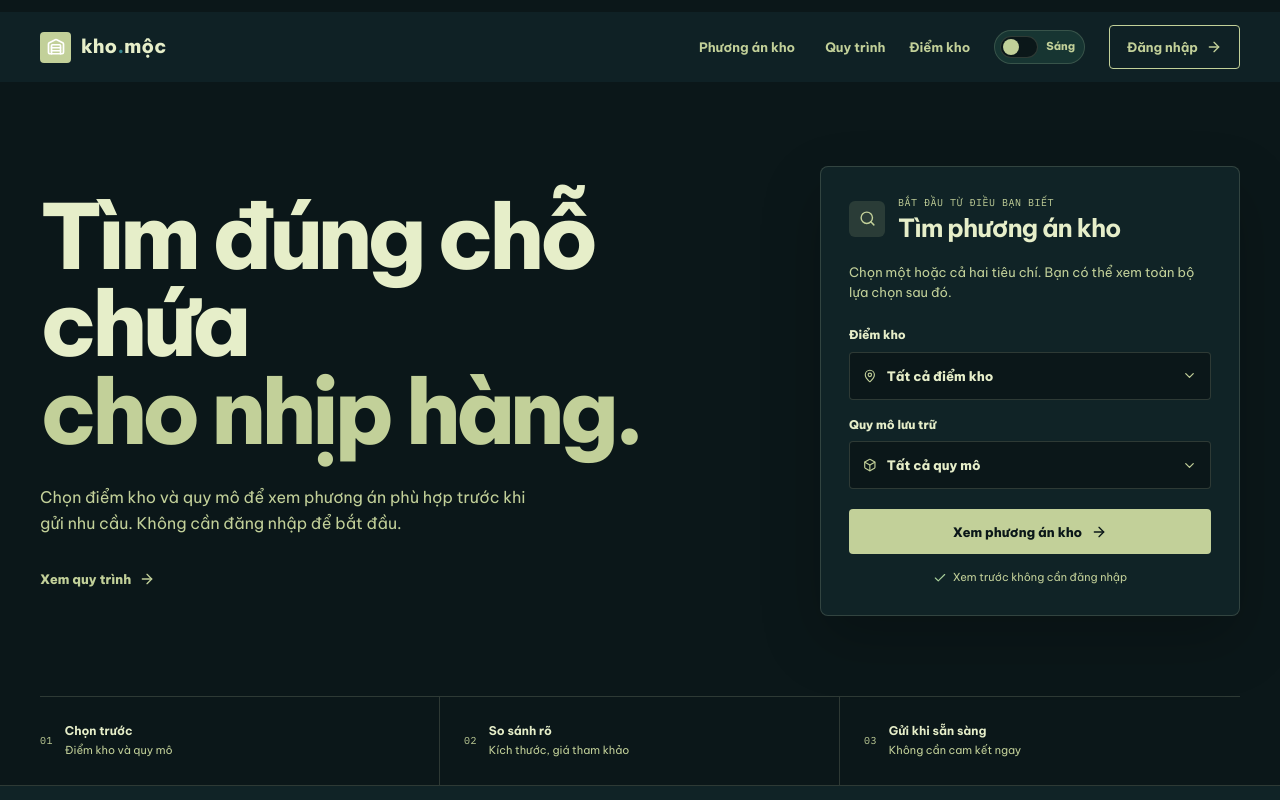
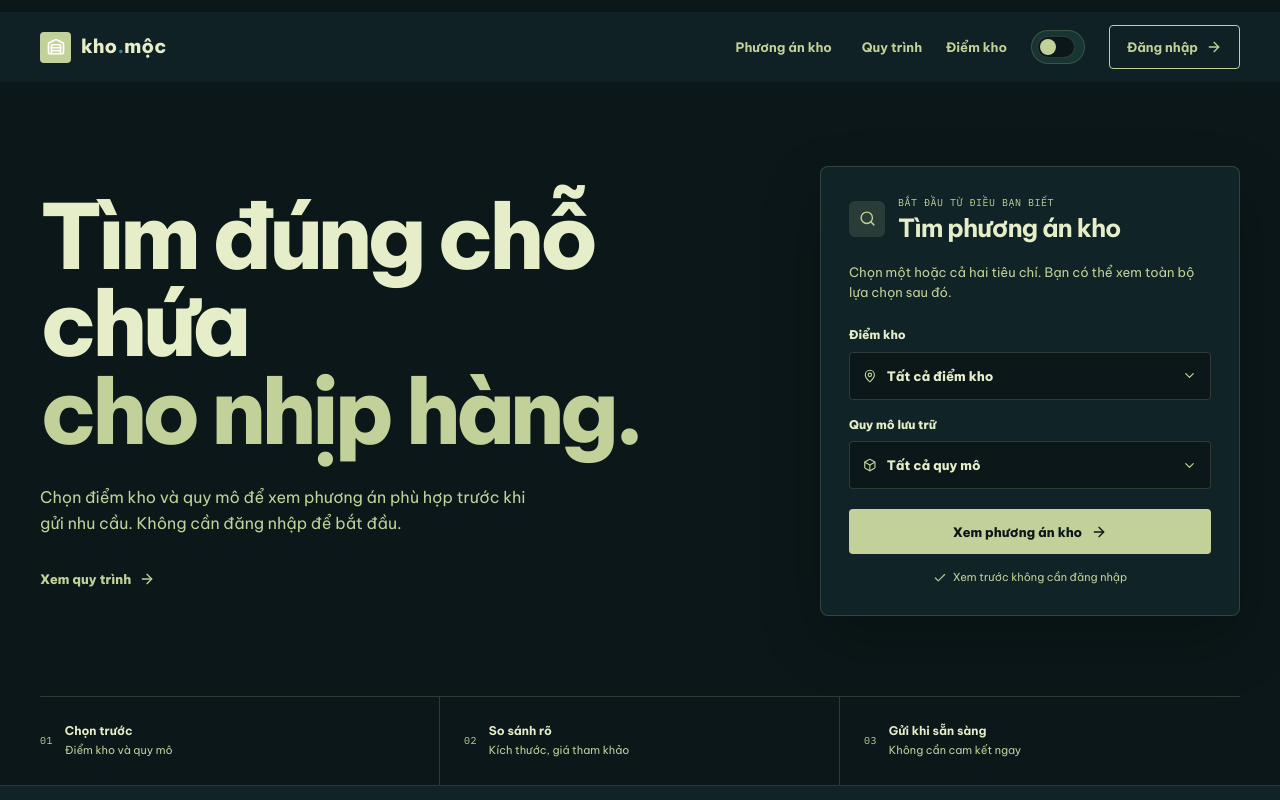
Before and after one commit to levihoccode/self-storage, a React (Vite) app in the folder frontend/: page / in a window 1280 px wide. Shown: the top 800 px of the page. Built offline with nearby package versions, Linux system fonts and the light colour scheme.

Commit message:
chore(fe): remove light/dark label in switch theme button

```diff
--- a/frontend/src/components/ui/ThemeToggle.tsx
+++ b/frontend/src/components/ui/ThemeToggle.tsx
@@ -28,7 +28,6 @@ export function ThemeToggle({
           {isLight ? <Moon size={13} strokeWidth={2.2} /> : <Sun size={13} strokeWidth={2.2} />}
         </span>
       </span>
-      <span className="theme-toggle-label">{isLight ? "Tối" : "Sáng"}</span>
     </button>
   );
 }
```
